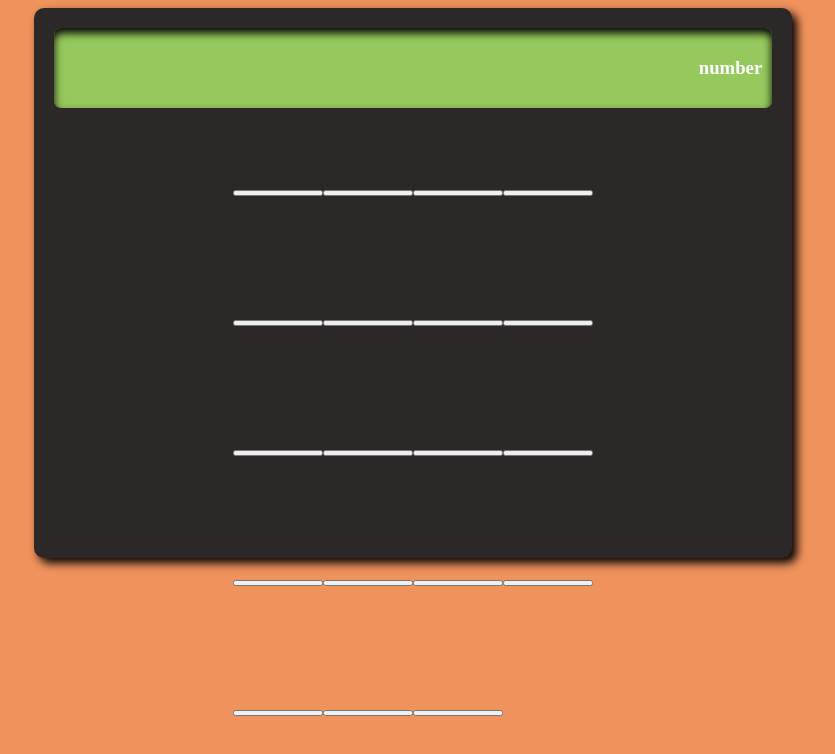
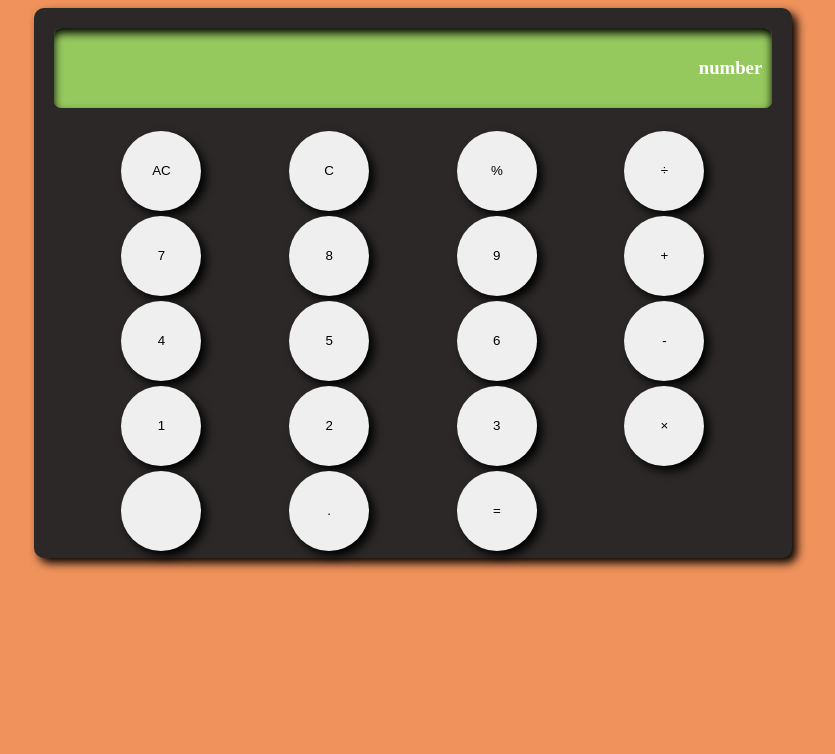
Before and after one commit to syles-le/calculator1, a plain HTML site: page index.html in a window 1280 px wide. Shown: the whole page, without its empty margins (227-1062 px from the left). Drawn offline with Linux system fonts and the light colour scheme.

Commit message:
Added new style of buttons
Created the shape and shadows of buttons

```diff
--- a/index.html
+++ b/index.html
@@ -14,25 +14,25 @@
                 <h3 id="number-display">number</h3>
             </div>
             <div id="btn-container">
-                <button class ="calc-buttons" id="ac"></button>
-                <button class ="calc-buttons" id="c"></button>
-                <button class ="calc-buttons" id="percent"></button>
-                <button class ="calc-buttons" id="divide"></button>
-                <button class ="calc-buttons" id="seven"></button>
-                <button class ="calc-buttons" id="eight"></button>
-                <button class ="calc-buttons" id="nine"></button>
-                <button class ="calc-buttons" id="plus"></button>
-                <button class ="calc-buttons" id="four"></button>
-                <button class ="calc-buttons" id="five"></button>
-                <button class ="calc-buttons" id="six"></button>
-                <button class ="calc-buttons" id="minus"></button>
-                <button class ="calc-buttons" id="one"></button>
-                <button class ="calc-buttons" id="two"></button>
-                <button class ="calc-buttons" id="three"></button>
-                <button class ="calc-buttons" id="times"></button>
-                <button class ="calc-buttons" id="zero"></button>
-                <button class ="calc-buttons" id="decimal"></button>
-                <button class ="calc-buttons" id="equals"></button>
+                <button class ="calc-buttons" id="ac">AC</button>
+                <button class ="calc-buttons" id="c">C</button>
+                <button class ="calc-buttons" id="percent">%</button>
+                <button class ="calc-buttons" id="divide">÷</button>
+                <button class ="calc-buttons" id="seven">7</button>
+                <button class ="calc-buttons" id="eight">8</button>
+                <button class ="calc-buttons" id="nine">9</button>
+                <button class ="calc-buttons" id="plus">+</button>
+                <button class ="calc-buttons" id="four">4</button>
+                <button class ="calc-buttons" id="five">5</button>
+                <button class ="calc-buttons" id="six">6</button>
+                <button class ="calc-buttons" id="minus">-</button>
+                <button class ="calc-buttons" id="one">1</button>
+                <button class ="calc-buttons" id="two">2</button>
+                <button class ="calc-buttons" id="three">3</button>
+                <button class ="calc-buttons" id="times">×</button>
+                <button class ="calc-buttons" id="zero"0></button>
+                <button class ="calc-buttons" id="decimal">.</button>
+                <button class ="calc-buttons" id="equals">=</button>
             </div>
         </div>
     </div>
--- a/style.css
+++ b/style.css
@@ -14,7 +14,9 @@
     justify-content: center;
     align-items: center;
     grid-template-columns: 90px 90px 90px 90px;
-    grid-template-rows: 130px 130px 130px 130px 130px
+    grid-template-rows: 85px 85px 85px 85px 85px;
+    justify-content: space-evenly;
+    margin-left: 10px
 }
 
 h3 {
@@ -41,5 +43,12 @@ h3 {
 
 body {
     background: #EF925C
+}
 
+button {
+    height: 80px;
+    width: 80px;
+    border-radius: 50%;
+    border-style: none;
+    box-shadow: 5px 5px 10px black;
 }
```
